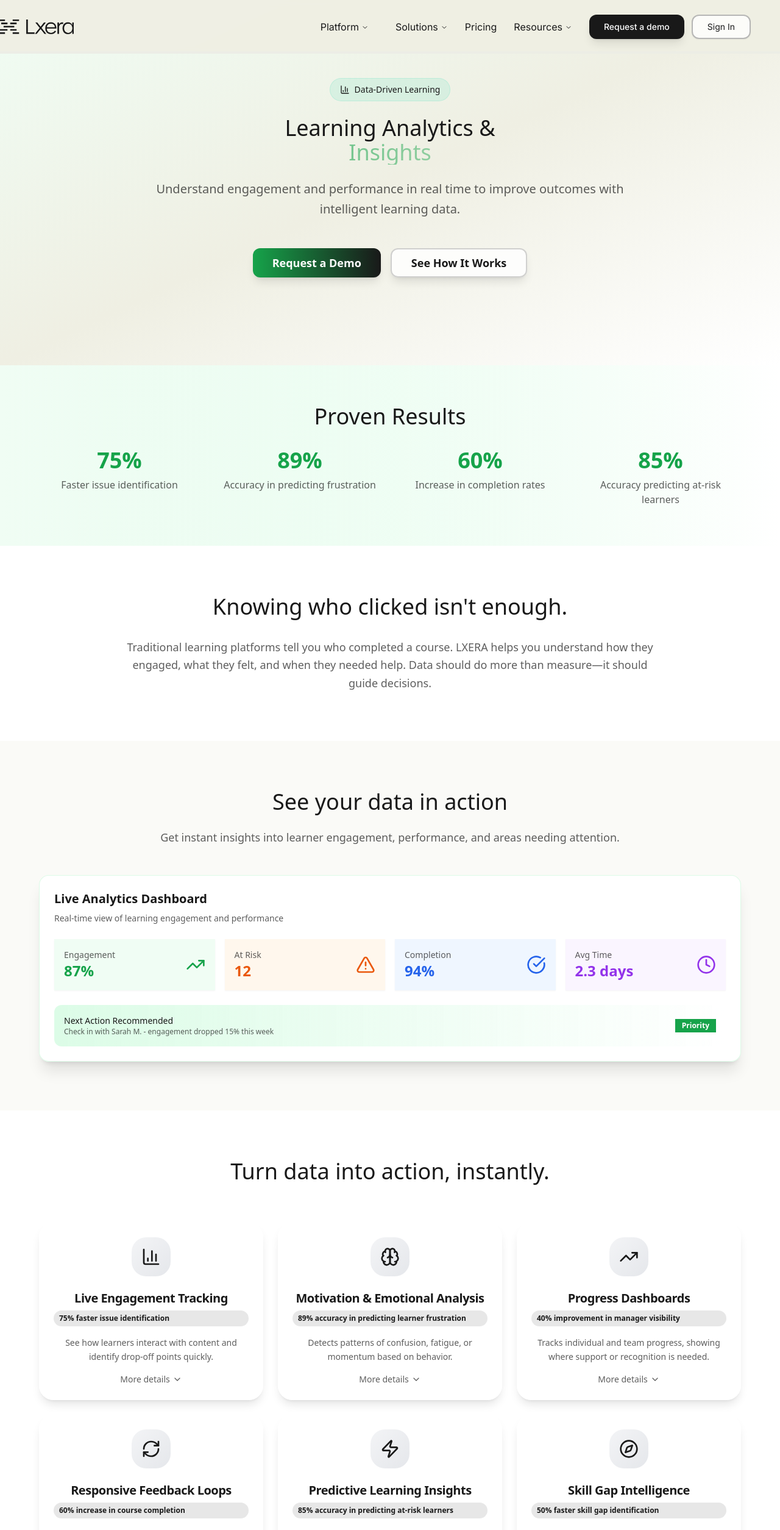
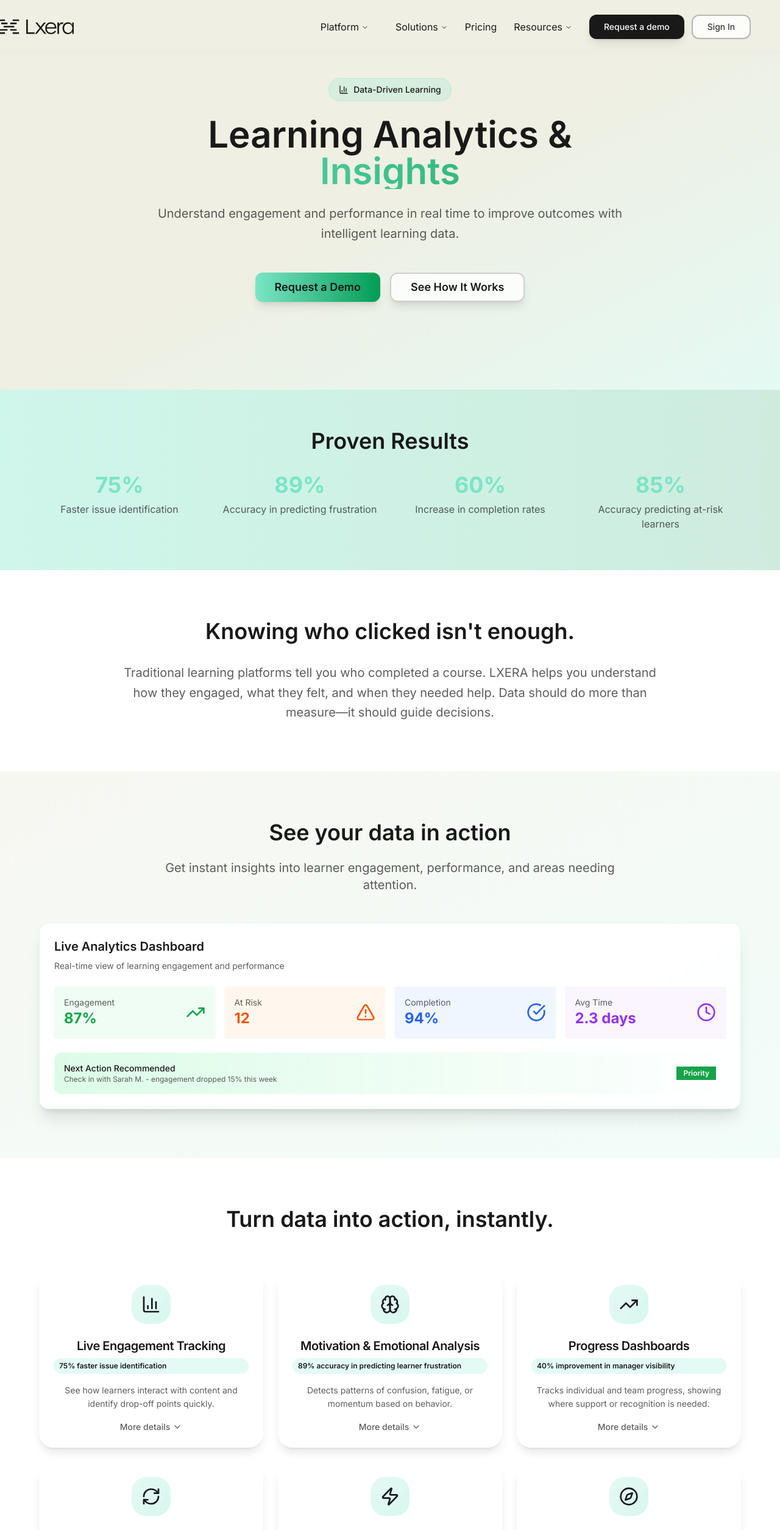
Before and after one commit to kkarakas-lxera/lxera-vision-platform, a React (Vite) app: page /solutions/learning-analytics-insights in a window 1280 px wide. Shown: the top 2509 px of the page at 61% size. Built offline with nearby package versions, Linux system fonts and the light colour scheme.

Commit message:
Refactor: Apply brand consistency to Learning Analytics page
Apply brand identity and typography consistency to the Learning Analytics & Insights page, aligning colors, button styles, and typography with established brand patterns.

```diff
--- a/src/components/analytics/CoreFeaturesGrid.tsx
+++ b/src/components/analytics/CoreFeaturesGrid.tsx
@@ -30,26 +30,26 @@ const CoreFeaturesGrid = ({ features }: CoreFeaturesGridProps) => {
         const isExpanded = expandedSection === `feature-${index}`;
 
         return (
-          <Card key={index} className="border-0 bg-white/80 backdrop-blur-sm shadow-lg hover:shadow-xl transition-all duration-300 group rounded-3xl">
+          <Card key={index} className="border-0 bg-white/90 backdrop-blur-sm shadow-lg hover:shadow-xl transition-all duration-300 group rounded-3xl hover:scale-105">
             <CardHeader className="text-center pb-4">
-              <div className="w-16 h-16 bg-gradient-to-br from-gray-100 to-gray-200 rounded-3xl flex items-center justify-center mx-auto mb-4 group-hover:scale-110 transition-transform duration-300">
+              <div className="w-16 h-16 bg-gradient-to-br from-future-green/20 to-future-green/30 rounded-3xl flex items-center justify-center mx-auto mb-4 group-hover:scale-110 transition-transform duration-300">
                 <IconComponent className="w-8 h-8 text-business-black" />
               </div>
-              <CardTitle className="text-xl font-semibold text-business-black group-hover:text-business-black/80 transition-colors">
+              <CardTitle className="text-xl font-semibold text-business-black group-hover:text-business-black/80 transition-colors font-inter">
                 {feature.title}
               </CardTitle>
-              <Badge className="bg-business-black/10 text-business-black text-xs px-2 py-1 rounded-full">
+              <Badge className="bg-future-green/20 text-business-black text-xs px-2 py-1 rounded-full font-inter">
                 {feature.metric}
               </Badge>
             </CardHeader>
             <CardContent>
-              <CardDescription className="text-business-black/70 leading-relaxed text-center mb-4">
+              <CardDescription className="text-business-black/70 leading-relaxed text-center mb-4 font-inter">
                 {feature.description}
               </CardDescription>
 
               <button
                 onClick={() => toggleSection(`feature-${index}`)}
-                className="w-full flex items-center justify-center text-business-black/70 hover:text-business-black text-sm font-medium transition-colors"
+                className="w-full flex items-center justify-center text-business-black/70 hover:text-business-black text-sm font-medium transition-colors font-inter"
                 aria-expanded={isExpanded}
                 aria-controls={`feature-details-${index}`}
               >
@@ -62,8 +62,8 @@ const CoreFeaturesGrid = ({ features }: CoreFeaturesGridProps) => {
               </button>
 
               {isExpanded && (
-                <div id={`feature-details-${index}`} className="mt-4 p-4 bg-gray-50 rounded-3xl">
-                  <p className="text-sm text-business-black/70 leading-relaxed">
+                <div id={`feature-details-${index}`} className="mt-4 p-4 bg-smart-beige/20 rounded-3xl">
+                  <p className="text-sm text-business-black/70 leading-relaxed font-inter">
                     {feature.details}
                   </p>
                 </div>
--- a/src/components/analytics/HeroSection.tsx
+++ b/src/components/analytics/HeroSection.tsx
@@ -6,23 +6,23 @@ import { BarChart3 } from "lucide-react";
 const HeroSection = () => (
   <section className="pt-32 pb-20 px-6 lg:px-12">
     <div className="max-w-6xl mx-auto text-center">
-      <Badge className="mb-6 bg-future-green/20 text-business-black border-future-green/30 px-4 py-2 text-sm font-medium rounded-full">
+      <Badge className="mb-6 bg-future-green/20 text-business-black border-future-green/30 px-4 py-2 text-sm font-medium rounded-full font-inter">
         <BarChart3 className="w-4 h-4 mr-2" />
         Data-Driven Learning
       </Badge>
-      <h1 className="text-3xl lg:text-4xl font-medium text-business-black mb-6 leading-tight">
+      <h1 className="text-4xl lg:text-5xl xl:text-6xl font-semibold text-business-black mb-6 leading-tight">
         Learning Analytics &
-        <span className="bg-gradient-to-r from-green-600 to-emerald-600 bg-clip-text text-transparent block"> Insights</span>
+        <span className="bg-gradient-to-r from-future-green to-emerald bg-clip-text text-transparent block"> Insights</span>
       </h1>
 
-      <p className="text-xl text-business-black/70 mb-12 max-w-3xl mx-auto leading-relaxed">
+      <p className="text-xl text-business-black/70 mb-12 max-w-3xl mx-auto leading-relaxed font-inter">
         Understand engagement and performance in real time to improve outcomes with intelligent learning data.
       </p>
 
       <div className="flex flex-col sm:flex-row gap-4 justify-center mb-16">
         <Button
           size="lg"
-          className="bg-gradient-to-r from-green-600 to-emerald-600 text-white hover:shadow-lg transition-all duration-300 px-8 py-4 text-lg font-semibold rounded-xl"
+          className="bg-gradient-to-r from-future-green to-emerald text-business-black hover:shadow-lg transition-all duration-300 px-8 py-4 text-lg font-semibold rounded-xl font-inter hover:scale-105"
           aria-label="Request a demo of learning analytics features"
         >
           Request a Demo
@@ -30,7 +30,7 @@ const HeroSection = () => (
         <Button
           variant="outline"
           size="lg"
-          className="border-2 border-business-black/20 bg-white/80 backdrop-blur-sm text-business-black hover:bg-business-black hover:text-white hover:border-business-black font-semibold px-8 py-4 text-lg rounded-xl transition-all duration-300"
+          className="border-2 border-business-black/20 bg-white/80 backdrop-blur-sm text-business-black hover:bg-business-black hover:text-white hover:border-business-black font-semibold px-8 py-4 text-lg rounded-xl transition-all duration-300 font-inter hover:scale-105"
           aria-label="See how learning analytics works"
         >
           See How It Works
--- a/src/components/analytics/MetricsSection.tsx
+++ b/src/components/analytics/MetricsSection.tsx
@@ -1,26 +1,26 @@
 
 const MetricsSection = () => (
-  <section className="py-16 px-6 lg:px-12 bg-gradient-to-r from-green-50 to-emerald-50">
+  <section className="py-16 px-6 lg:px-12 bg-gradient-to-r from-future-green/20 to-emerald/10">
     <div className="max-w-6xl mx-auto text-center">
-      <h2 className="text-3xl lg:text-4xl font-medium text-business-black mb-8">
+      <h2 className="text-3xl lg:text-4xl font-semibold text-business-black mb-8 font-inter">
         Proven Results
       </h2>
       <div className="grid grid-cols-1 md:grid-cols-4 gap-8">
         <div className="text-center">
-          <div className="text-4xl font-bold text-green-600 mb-2">75%</div>
-          <p className="text-business-black/70">Faster issue identification</p>
+          <div className="text-4xl font-bold text-future-green mb-2 font-inter">75%</div>
+          <p className="text-business-black/70 font-inter">Faster issue identification</p>
         </div>
         <div className="text-center">
-          <div className="text-4xl font-bold text-green-600 mb-2">89%</div>
-          <p className="text-business-black/70">Accuracy in predicting frustration</p>
+          <div className="text-4xl font-bold text-future-green mb-2 font-inter">89%</div>
+          <p className="text-business-black/70 font-inter">Accuracy in predicting frustration</p>
         </div>
         <div className="text-center">
-          <div className="text-4xl font-bold text-green-600 mb-2">60%</div>
-          <p className="text-business-black/70">Increase in completion rates</p>
+          <div className="text-4xl font-bold text-future-green mb-2 font-inter">60%</div>
+          <p className="text-business-black/70 font-inter">Increase in completion rates</p>
         </div>
         <div className="text-center">
-          <div className="text-4xl font-bold text-green-600 mb-2">85%</div>
-          <p className="text-business-black/70">Accuracy predicting at-risk learners</p>
+          <div className="text-4xl font-bold text-future-green mb-2 font-inter">85%</div>
+          <p className="text-business-black/70 font-inter">Accuracy predicting at-risk learners</p>
         </div>
       </div>
     </div>
--- a/src/pages/solutions/LearningAnalytics.tsx
+++ b/src/pages/solutions/LearningAnalytics.tsx
@@ -62,7 +62,7 @@ const LearningAnalytics = () => {
   ];
 
   return (
-    <div className="min-h-screen">
+    <div className="min-h-screen font-inter">
       <SEO
         title="Learning Analytics & Insights - LXERA"
         description="Understand engagement and performance in real time to improve outcomes with intelligent learning data."
@@ -70,36 +70,36 @@ const LearningAnalytics = () => {
       />
       <Navigation />
 
-      {/* Hero Section - Light background */}
-      <div className="bg-gradient-to-br from-green-50 via-smart-beige to-emerald-50">
+      {/* Hero Section - Consistent brand background */}
+      <div className="bg-gradient-to-br from-smart-beige via-smart-beige to-future-green/20">
         <HeroSection />
       </div>
 
-      {/* Metrics Section - Green accent background */}
-      <div className="bg-gradient-to-r from-green-100 to-emerald-100">
+      {/* Metrics Section - Brand green accent */}
+      <div className="bg-gradient-to-r from-future-green/20 to-emerald/10">
         <MetricsSection />
       </div>
 
-      {/* The Challenge Section - White background */}
+      {/* The Challenge Section - Clean white background */}
       <section className="py-20 px-6 lg:px-12 bg-white">
         <div className="max-w-6xl mx-auto text-center">
-          <h2 className="text-3xl lg:text-4xl font-medium text-business-black mb-8">
+          <h2 className="text-3xl lg:text-4xl font-semibold text-business-black mb-8 leading-tight">
             Knowing who clicked isn't enough.
           </h2>
-          <p className="text-lg text-business-black/70 max-w-4xl mx-auto leading-relaxed">
+          <p className="text-xl text-business-black/70 max-w-4xl mx-auto leading-relaxed font-inter">
             Traditional learning platforms tell you who completed a course. LXERA helps you understand how they engaged, what they felt, and when they needed help. Data should do more than measure—it should guide decisions.
           </p>
         </div>
       </section>
 
-      {/* Dashboard Preview Section - Light beige background */}
-      <section className="py-20 px-6 lg:px-12 bg-smart-beige/30">
+      {/* Dashboard Preview Section - Consistent beige background */}
+      <section className="py-20 px-6 lg:px-12 bg-gradient-to-br from-smart-beige/50 to-future-green/10">
         <div className="max-w-6xl mx-auto">
           <div className="text-center mb-12">
-            <h2 className="text-3xl lg:text-4xl font-medium text-business-black mb-6">
+            <h2 className="text-3xl lg:text-4xl font-semibold text-business-black mb-6 leading-tight">
               See your data in action
             </h2>
-            <p className="text-lg text-business-black/70 max-w-3xl mx-auto">
+            <p className="text-xl text-business-black/70 max-w-3xl mx-auto font-inter">
               Get instant insights into learner engagement, performance, and areas needing attention.
             </p>
           </div>
@@ -120,11 +120,11 @@ const LearningAnalytics = () => {
         </div>
       </section>
 
-      {/* Core Features Section - White background */}
+      {/* Core Features Section - Clean white background */}
       <section className="py-20 px-6 lg:px-12 bg-white">
         <div className="max-w-6xl mx-auto">
           <div className="text-center mb-16">
-            <h2 className="text-3xl lg:text-4xl font-medium text-business-black mb-6">
+            <h2 className="text-3xl lg:text-4xl font-semibold text-business-black mb-6 leading-tight">
               Turn data into action, instantly.
             </h2>
           </div>
@@ -132,14 +132,14 @@ const LearningAnalytics = () => {
         </div>
       </section>
 
-      {/* Feature Comparison Section - Light gray background */}
-      <section className="py-20 px-6 lg:px-12 bg-gray-50">
+      {/* Feature Comparison Section - Subtle beige background */}
+      <section className="py-20 px-6 lg:px-12 bg-gradient-to-br from-smart-beige/30 to-future-green/5">
         <div className="max-w-6xl mx-auto">
           <div className="text-center mb-12">
-            <h2 className="text-3xl lg:text-4xl font-medium text-business-black mb-6">
+            <h2 className="text-3xl lg:text-4xl font-semibold text-business-black mb-6 leading-tight">
               Beyond traditional analytics
             </h2>
-            <p className="text-lg text-business-black/70 max-w-3xl mx-auto">
+            <p className="text-xl text-business-black/70 max-w-3xl mx-auto font-inter">
               See how LXERA's intelligent analytics compare to standard LMS reporting.
             </p>
           </div>
@@ -147,14 +147,14 @@ const LearningAnalytics = () => {
         </div>
       </section>
 
-      {/* Industry Use Cases - White background */}
+      {/* Industry Use Cases - Clean white background */}
       <section className="py-20 px-6 lg:px-12 bg-white">
         <div className="max-w-6xl mx-auto">
           <div className="text-center mb-12">
-            <h2 className="text-3xl lg:text-4xl font-medium text-business-black mb-6">
+            <h2 className="text-3xl lg:text-4xl font-semibold text-business-black mb-6 leading-tight">
               Real-world impact across industries
             </h2>
-            <p className="text-lg text-business-black/70 max-w-3xl mx-auto">
+            <p className="text-xl text-business-black/70 max-w-3xl mx-auto font-inter">
               See how organizations are using LXERA analytics to transform their learning outcomes.
             </p>
           </div>
@@ -162,20 +162,20 @@ const LearningAnalytics = () => {
         </div>
       </section>
 
-      {/* What You Gain Section - Light beige background */}
-      <section className="py-20 px-6 lg:px-12 bg-gradient-to-r from-smart-beige/40 to-future-green/20">
+      {/* What You Gain Section - Brand beige background */}
+      <section className="py-20 px-6 lg:px-12 bg-gradient-to-r from-smart-beige/60 to-future-green/20">
         <div className="max-w-6xl mx-auto text-center">
-          <h2 className="text-3xl lg:text-4xl font-medium text-business-black mb-8">
+          <h2 className="text-3xl lg:text-4xl font-semibold text-business-black mb-8 leading-tight">
             Clear visibility. Smarter decisions.
           </h2>
-          <p className="text-lg text-business-black/70 max-w-4xl mx-auto leading-relaxed">
+          <p className="text-xl text-business-black/70 max-w-4xl mx-auto leading-relaxed font-inter">
             LXERA equips L&D teams and managers with insights that go far beyond completion rates. You'll know who's engaged, who's thriving, and where to focus your attention—before issues arise.
           </p>
         </div>
       </section>
 
-      {/* CTA Section - Green gradient background */}
-      <div className="bg-gradient-to-br from-green-500 to-emerald-500">
+      {/* CTA Section - Brand gradient background */}
+      <div className="bg-gradient-to-br from-future-green to-emerald">
         <CTASection />
       </div>
 
```
Also changed, not shown: src/components/analytics/CTASection.tsx (+5 -4 lines).
